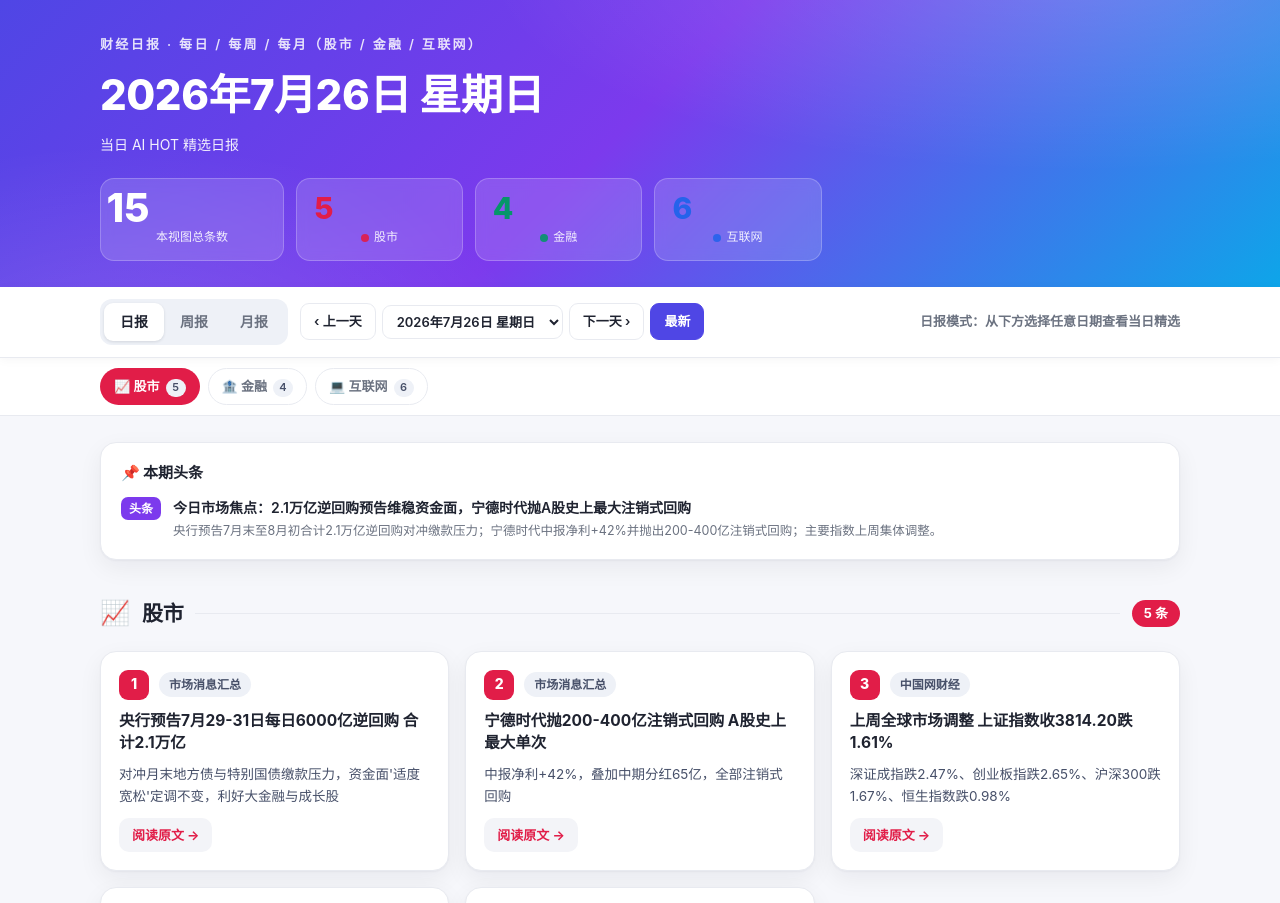
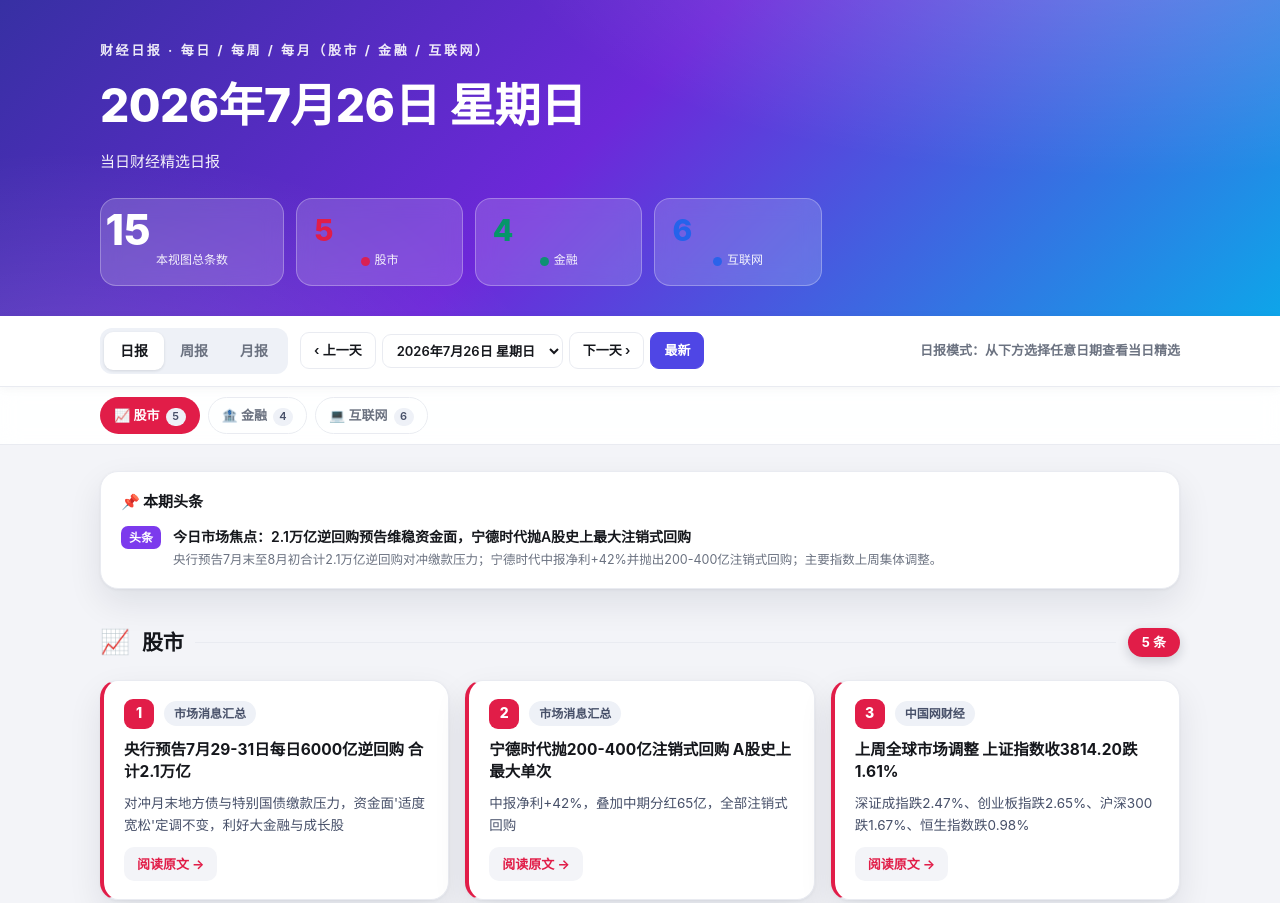
Before and after one commit to 3529083364chatgpt-debug/caijing-daily, a plain HTML site: page index.html in a window 1280 px wide. Shown: the top 903 px of the page. Drawn offline with Linux system fonts and the light colour scheme.

```diff
--- a/index.html
+++ b/index.html
@@ -6,9 +6,9 @@
 <title>财经三板块日报仪表盘</title>
 <style>
   :root{
-    --bg:#f6f7fb; --panel:#ffffff; --ink:#1f2330; --muted:#6b7280;
-    --line:#e8eaf0; --shadow:0 1px 2px rgba(16,24,40,.04),0 8px 24px rgba(16,24,40,.06);
-    --radius:16px;
+    --bg:#f3f4f8; --panel:#ffffff; --ink:#15171c; --muted:#6b7280;
+    --line:#e9ebf1; --shadow:0 1px 3px rgba(16,24,40,.05),0 14px 34px rgba(16,24,40,.09);
+    --radius:18px; --ac:#4f46e5;
   }
   *{box-sizing:border-box;margin:0;padding:0}
   html{scroll-behavior:smooth}
@@ -18,22 +18,23 @@
   .wrap{max-width:1120px;margin:0 auto;padding:0 20px}
 
   /* Hero */
-  .hero{background:linear-gradient(135deg,#4f46e5 0%,#7c3aed 48%,#0ea5e9 100%);color:#fff;padding:34px 0 26px;position:relative;overflow:hidden}
+  .hero{background:linear-gradient(135deg,#3730a3 0%,#6d28d9 46%,#0ea5e9 100%);color:#fff;padding:40px 0 30px;position:relative;overflow:hidden}
   .hero::after{content:"";position:absolute;inset:0;background:
-    radial-gradient(600px 200px at 85% -10%,rgba(255,255,255,.18),transparent),
-    radial-gradient(400px 200px at 10% 120%,rgba(255,255,255,.12),transparent)}
+    radial-gradient(620px 240px at 88% -20%,rgba(255,255,255,.22),transparent),
+    radial-gradient(480px 260px at 6% 130%,rgba(255,255,255,.14),transparent)}
   .hero .wrap{position:relative;z-index:1}
-  .eyebrow{font-size:13px;letter-spacing:.18em;text-transform:uppercase;opacity:.85;font-weight:600}
-  .hero h1{font-size:clamp(26px,4.6vw,42px);font-weight:800;margin:6px 0 4px;letter-spacing:-.5px}
-  .hero .meta{opacity:.92;font-size:14px;margin-top:6px}
+  .eyebrow{font-size:13px;letter-spacing:.2em;text-transform:uppercase;opacity:.9;font-weight:700}
+  .hero h1{font-size:clamp(28px,5vw,46px);font-weight:800;margin:8px 0 6px;letter-spacing:-.6px}
+  .hero .meta{opacity:.94;font-size:15px;margin-top:8px}
   .hero .meta b{font-weight:700}
-  .stats{display:grid;grid-template-columns:1.1fr repeat(5,1fr);gap:12px;margin-top:22px}
-  .stat{background:rgba(255,255,255,.14);backdrop-filter:blur(6px);border:1px solid rgba(255,255,255,.22);
-    border-radius:14px;padding:14px 12px;text-align:center}
-  .stat.total .num{font-size:40px}
+  .stats{display:grid;grid-template-columns:1.1fr repeat(5,1fr);gap:12px;margin-top:24px}
+  .stat{background:rgba(255,255,255,.16);backdrop-filter:blur(10px);border:1px solid rgba(255,255,255,.28);
+    border-radius:16px;padding:16px 12px;text-align:center;transition:transform .2s,background .2s}
+  .stat:hover{transform:translateY(-3px);background:rgba(255,255,255,.24)}
+  .stat.total .num{font-size:42px}
   .stat .num{font-size:30px;font-weight:800;line-height:1}
-  .stat .lbl{font-size:12px;opacity:.9;margin-top:6px;line-height:1.35}
-  .stat .dot{display:inline-block;width:8px;height:8px;border-radius:50%;margin-right:5px;vertical-align:middle}
+  .stat .lbl{font-size:12px;opacity:.92;margin-top:7px;line-height:1.35}
+  .stat .dot{display:inline-block;width:9px;height:9px;border-radius:50%;margin-right:5px;vertical-align:middle}
 
   /* Controls bar */
   .controls{position:sticky;top:0;z-index:25;background:rgba(255,255,255,.94);backdrop-filter:blur(10px);
@@ -80,12 +81,12 @@
   .sec-head{display:flex;align-items:center;gap:12px;margin-bottom:18px}
   .sec-head .ic{font-size:24px}
   .sec-head h2{font-size:21px;font-weight:800;letter-spacing:-.3px}
-  .sec-head .badge{margin-left:auto;font-size:13px;font-weight:700;color:#fff;border-radius:999px;padding:3px 12px}
+  .sec-head .badge{margin-left:auto;font-size:13px;font-weight:700;color:#fff;border-radius:999px;padding:4px 14px;box-shadow:0 4px 12px rgba(16,24,40,.18)}
   .sec-head .rule{flex:1;height:1px;background:var(--line)}
   .grid{display:grid;grid-template-columns:repeat(auto-fill,minmax(300px,1fr));gap:16px}
-  .card{background:var(--panel);border:1px solid var(--line);border-radius:var(--radius);padding:18px;
-    box-shadow:var(--shadow);display:flex;flex-direction:column;gap:10px;transition:transform .15s,box-shadow .15s}
-  .card:hover{transform:translateY(-3px);box-shadow:0 4px 10px rgba(16,24,40,.06),0 16px 36px rgba(16,24,40,.10)}
+  .card{background:var(--panel);border:1px solid var(--line);border-left:4px solid var(--ac,#4f46e5);border-radius:var(--radius);padding:18px 20px;
+    box-shadow:var(--shadow);display:flex;flex-direction:column;gap:10px;transition:transform .18s,box-shadow .18s}
+  .card:hover{transform:translateY(-4px);box-shadow:0 6px 14px rgba(16,24,40,.07),0 22px 46px rgba(16,24,40,.13)}
   .card .top{display:flex;align-items:center;gap:10px}
   .num{flex:0 0 auto;width:30px;height:30px;border-radius:9px;color:#fff;font-weight:800;font-size:14px;
     display:flex;align-items:center;justify-content:center}
@@ -175,7 +176,7 @@
   if(state.mode==="day"){
     const d=state.cursor, day=DB.days[d];
     const s = day?day.s:emptySections();
-    return {title:fmtCn(d)+" "+wkCN(d), sub:"当日 AI HOT 精选日报", secs:s,
+    return {title:fmtCn(d)+" "+wkCN(d), sub:"当日财经精选日报", secs:s,
             leads: (day&&day.lead)?[day.lead]:[], total:count(s), kind:"day"};
   }
   if(state.mode==="week"){
@@ -217,7 +218,7 @@
     if(!items.length){cards='<div class="empty">本版块本期暂无条目</div>';}
     else{
       cards='<div class="grid">';
-      items.forEach(it=>{cards+='<article class="card"><div class="top"><span class="num" style="background:'+ACCENT[l]+'">'+it.n+'</span><span class="chip" title="'+esc(it.src)+'">'+esc(it.src)+'</span></div><h3>'+esc(it.t)+'</h3>'+(it.s?'<p>'+esc(it.s)+'</p>':'')+'<a class="go" style="color:'+ACCENT[l]+'" href="'+esc(it.u)+'" target="_blank" rel="noopener noreferrer">阅读原文 →</a></article>';});
+      items.forEach(it=>{cards+='<article class="card" style="--ac:'+ACCENT[l]+'"><div class="top"><span class="num" style="background:'+ACCENT[l]+'">'+it.n+'</span><span class="chip" title="'+esc(it.src)+'">'+esc(it.src)+'</span></div><h3>'+esc(it.t)+'</h3>'+(it.s?'<p>'+esc(it.s)+'</p>':'')+'<a class="go" style="color:'+ACCENT[l]+'" href="'+esc(it.u)+'" target="_blank" rel="noopener noreferrer">阅读原文 →</a></article>';});
       cards+='</div>';
     }
     body+='<section class="block" id="sec-'+i+'"><div class="sec-head"><span class="ic">'+ICON[l]+'</span><h2>'+esc(l)+'</h2><span class="rule"></span><span class="badge" style="background:'+ACCENT[l]+'">'+items.length+' 条</span></div>'+cards+'</section>';
```
